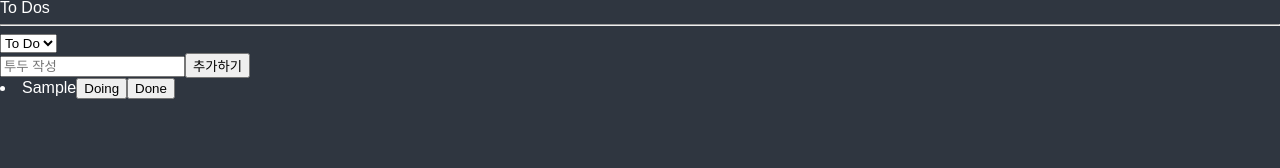
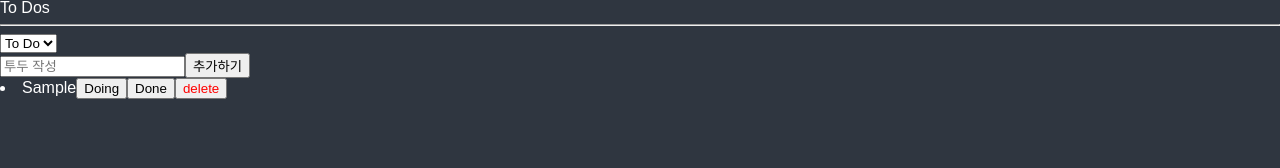
Before and after one commit to mocking-tiger/todo-list, a React (Create React App) app: page / in a window 1280 px wide. Both pictures are taken after typing "Sample" into the empty fields and a click on the button "추가하기". Shown: the top 168 px of the page. Built offline with nearby package versions, Linux system fonts and the light colour scheme; a web font is replaced by a local one.

Commit message:
feat: 투두 삭제기능

```diff
--- a/src/components/ToDo.tsx
+++ b/src/components/ToDo.tsx
@@ -19,6 +19,11 @@ export default function ToDo({ text, category, id }: IToDo) {
       ];
     });
   };
+
+  const handleDelete = () => {
+    setToDos((prev) => prev.filter((todo) => todo.id !== id));
+  };
+
   return (
     <li>
       <span>{text}</span>
@@ -37,6 +42,9 @@ export default function ToDo({ text, category, id }: IToDo) {
           Done
         </button>
       )}
+      <button style={{ color: "red" }} onClick={handleDelete}>
+        delete
+      </button>
     </li>
   );
 }
--- a/src/components/ToDoList.tsx
+++ b/src/components/ToDoList.tsx
@@ -12,7 +12,7 @@ export default function ToDoList() {
     // console.log(event.currentTarget.value);
     setCategory(event.currentTarget.value as Categories);
   };
-
+  console.log(toDos);
   return (
     <div>
       <h1>To Dos</h1>
```
